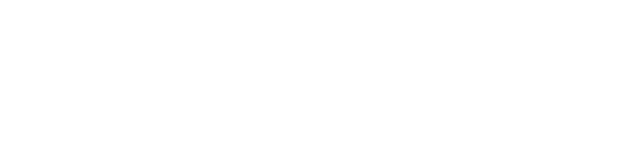
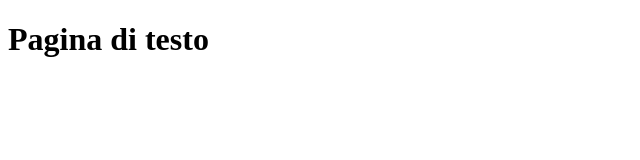
Before and after one commit to anto991nio/Test, a plain HTML site: page index.html in a window 1280 px wide. Shown: the whole page, without its empty margins (0-640 px from the left). Drawn offline with Linux system fonts and the light colour scheme.

Commit message:
aggiunge un titolo

```diff
--- a/index.html
+++ b/index.html
@@ -7,6 +7,7 @@
     <title>Test</title>
 </head>
 <body>
+    <h1>Pagina di testo</h1>
 
 </body>
 </html>
```
